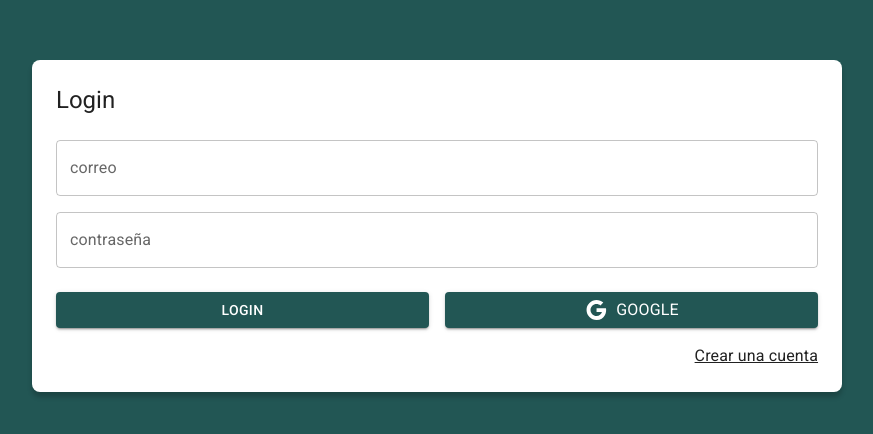
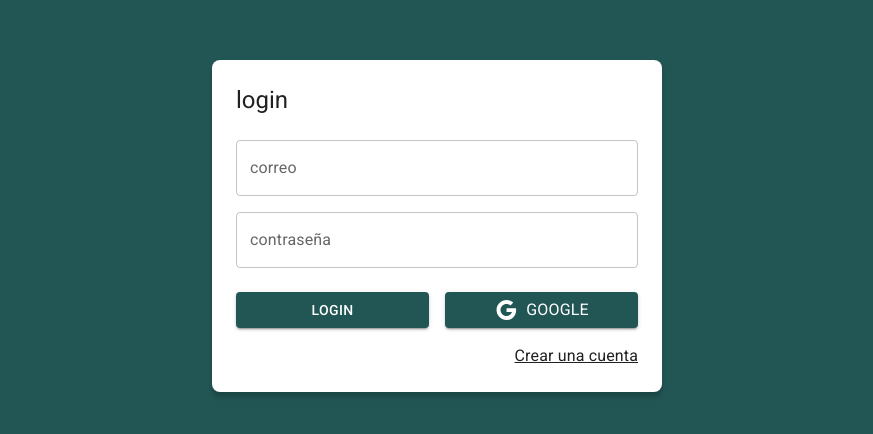
Before and after one commit to olmeiro/capstone_project_tgl, a React (Vite) app in the folder front/: page /auth/login in a window 1280 px wide. Shown: the part 174-608 px from the top of the page, without its empty margins (203-1076 px from the left). Built offline with nearby package versions, Linux system fonts and the light colour scheme.

Commit message:
set up layout pages

```diff
--- /dev/null
+++ b/front/src/auth/layout/AuthLayout.jsx
@@ -0,0 +1,27 @@
+import { Grid, Typography } from '@mui/material'
+import React from 'react'
+
+export const AuthLayout = ({ children, title='' }) => {
+  return (
+    <Grid
+      container
+      spacing={0}
+      direction="column"
+      alignItems="center"
+      justifyContent="center"
+      sx={{ minHeight: "100vh", backgroundColor: "primary.main", padding: 4 }}
+    >
+      <Grid
+        item
+        className="box-shadow"
+        xs={3} // tamaño caja
+        sx={{ width: { md: 450 }, backgroundColor: "white", padding: 3, borderRadius: 2 }} // extra style
+      >
+        <Typography variant="h5" sx={{ mb: 1 }}>
+          { title }
+        </Typography>
+          { children }
+      </Grid>
+    </Grid>
+  )
+}
--- a/front/src/auth/pages/LoginPage.jsx
+++ b/front/src/auth/pages/LoginPage.jsx
@@ -2,27 +2,11 @@ import { Google } from "@mui/icons-material"
 import { Button, Grid, Link, TextField, Typography } from "@mui/material"
 import React from "react"
 import { Link as RouterLink } from "react-router-dom"
+import { AuthLayout } from "../layout/AuthLayout"
 
 export const LoginPage = () => {
   return (
-    <Grid
-      container
-      spacing={0}
-      direction="column"
-      alignItems="center"
-      justifyContent="center"
-      sx={{ minHeight: "100vh", backgroundColor: "primary.main", padding: 4 }}
-    >
-      <Grid
-        item
-        className="box-shadow"
-        xs={3} // tamaño caja
-        sx={{ backgroundColor: "white", padding: 3, borderRadius: 2 }} // extra style
-      >
-        <Typography variant="h5" sx={{ mb: 1 }}>
-          Login
-        </Typography>
-
+    <AuthLayout title="login">
       <form>
         <Grid container>
           <Grid item xs={12} sx={{ mt: 2 }}>
@@ -62,7 +46,6 @@ export const LoginPage = () => {
           </Grid>
         </Grid>
       </form>
-      </Grid>
-    </Grid>
+    </AuthLayout>
   )
 }
```
Lines whose indentation alone changed are shown as unchanged.
